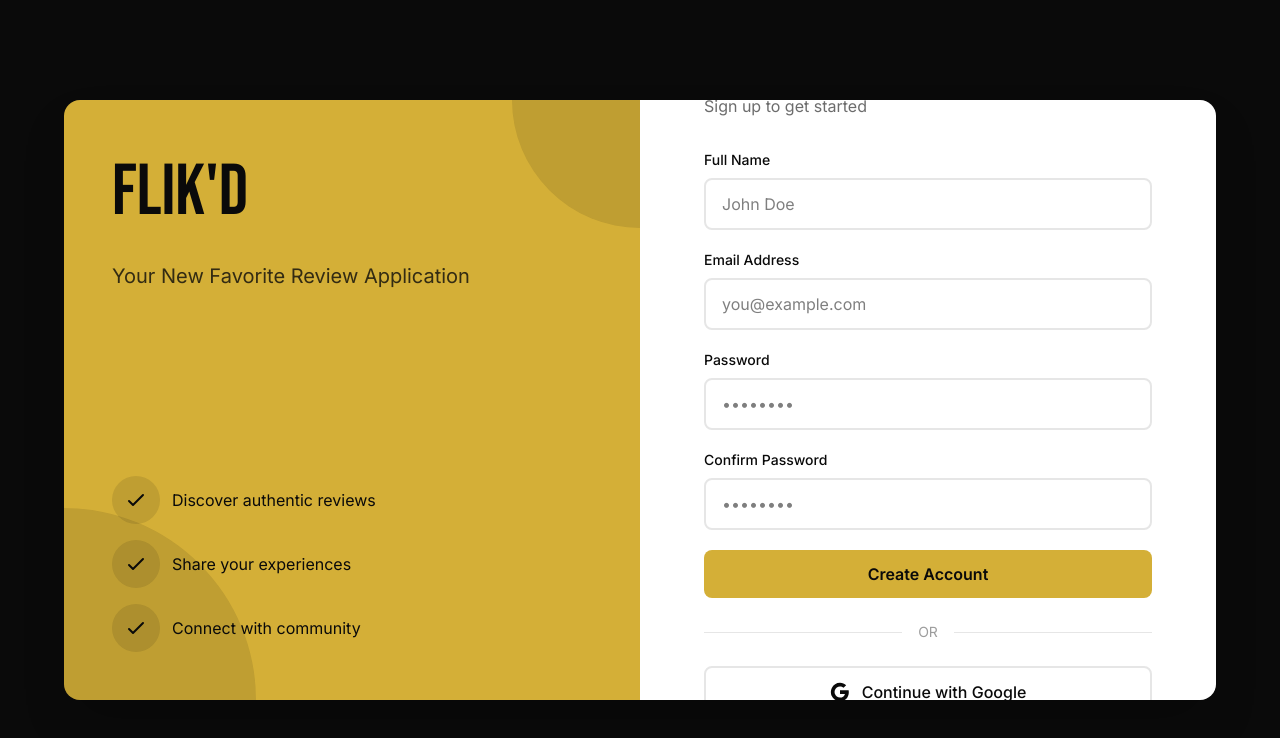
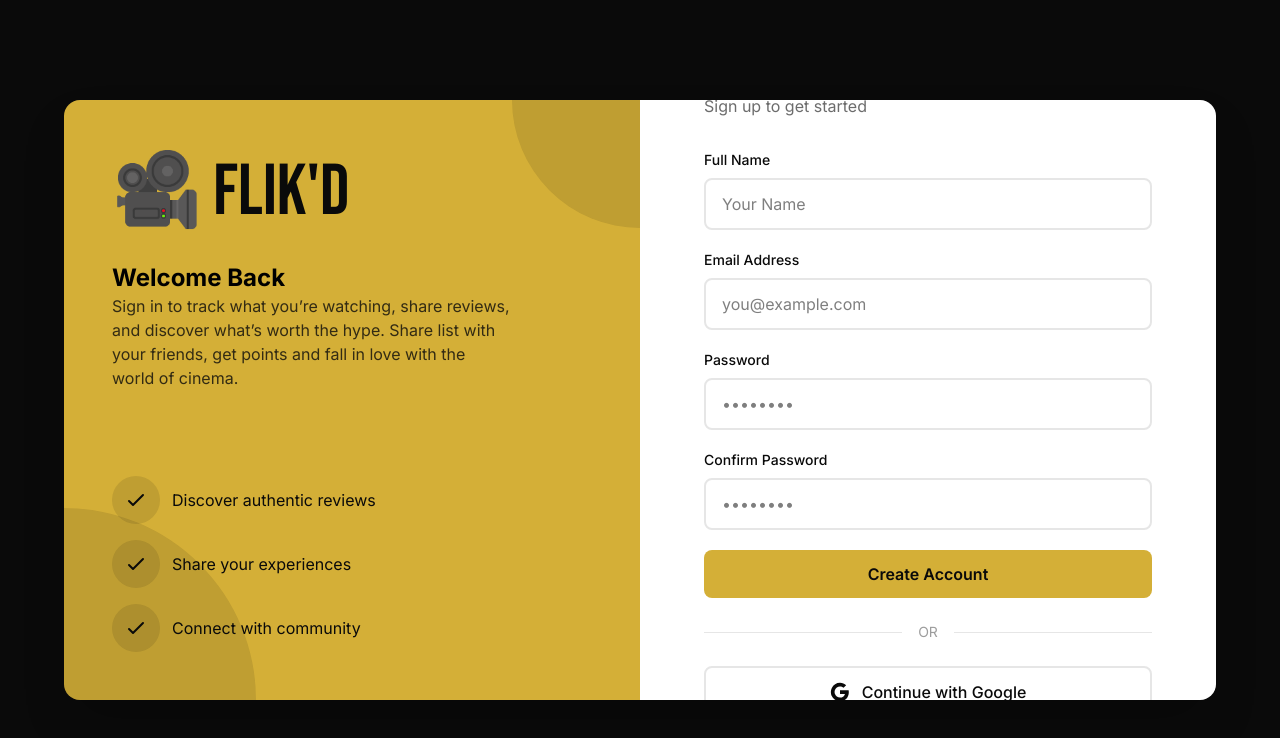
Before and after one commit to 4700gfx/flikd-desktop-app, a React (Vite) app: page / in a window 1280 px wide. Shown: the top 738 px of the page. Built offline with nearby package versions, Linux system fonts and the light colour scheme.

Commit message:
Adding Changes to Sign In Component

```diff
--- a/src/pages/LogInPage.jsx
+++ b/src/pages/LogInPage.jsx
@@ -36,10 +36,13 @@ const LogInPage = () => {
 
           <div className='relative z-10'>
             <h1 className='font-bebas text-7xl leading-tight text-flikd-black mb-6'>
-              Flik'd
+              🎥 Flik'd
             </h1>
-            <p className='font-inter text-xl text-flikd-black/80 max-w-md'>
-              Your New Favorite Review Application
+
+            <h3 className='font-inter font-bold text-2xl'>Welcome Back</h3>
+            <p className='font-inter text-md text-flikd-black/80 max-w-md w-10/12'>
+              Sign in to track what you’re watching, share reviews, and discover what’s worth the hype.
+              Share list with your friends, get points and fall in love with the world of cinema.
             </p>
           </div>
 
@@ -99,7 +102,7 @@ const LogInPage = () => {
                     value={formData.name}
                     onChange={handleInputChange}
                     className='w-full px-4 py-3 border-2 border-flikd-black/10 rounded-lg font-inter focus:outline-none focus:border-flikd-gold transition-colors'
-                    placeholder='John Doe'
+                    placeholder='Your Name'
                     required={isSignUp}
                   />
                 </div>
```
